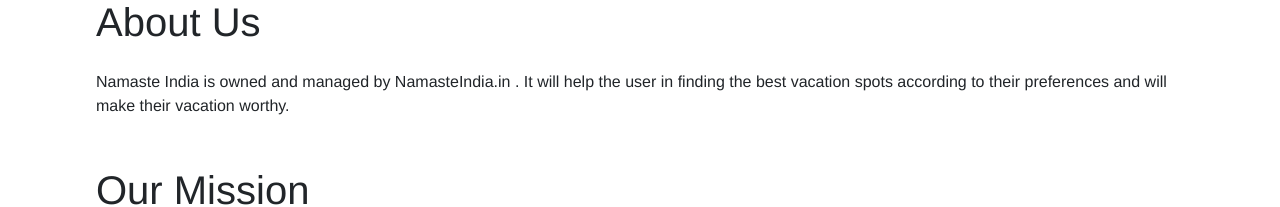
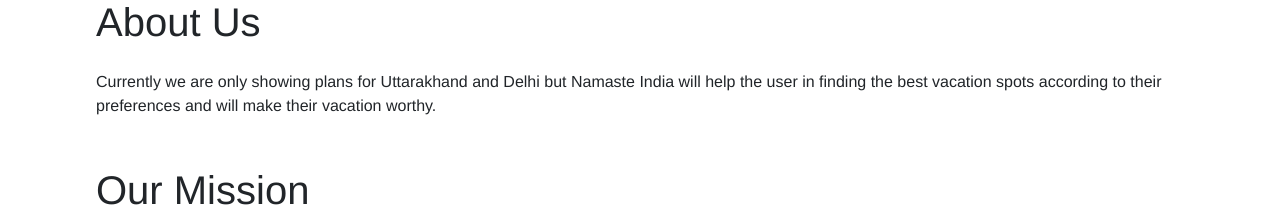
Before and after one commit to Stephenwolf008/ITRS, a React (Create React App) app: page /about in a window 1280 px wide. Shown: the part 712-919 px from the top of the page. Built offline with nearby package versions, Linux system fonts and the light colour scheme; no server answers.

Commit message:
Update Aboutus.jsx

```diff
--- a/src/components/Aboutus.jsx
+++ b/src/components/Aboutus.jsx
@@ -5,14 +5,15 @@ function Aboutus() {
     <div className="about-us">
       <h1>About Us</h1>
       <p>
-        Namaste India is owned and managed by NamasteIndia.in . It will help the
+        Currently we are only showing plans for Uttarakhand and Delhi but
+        Namaste India will help the
         user in finding the best vacation spots according to their preferences
         and will make their vacation worthy.
       </p>
       <h1>Our Mission</h1>
       <p>
         Our mission is to touch the horizon where our capabilities may
-        successfully meet the requirements of our clients,that to with ultiate
+        successfully meet the requirements of our clients, that to with ultiate
         transparency.
       </p>
     </div>
```
